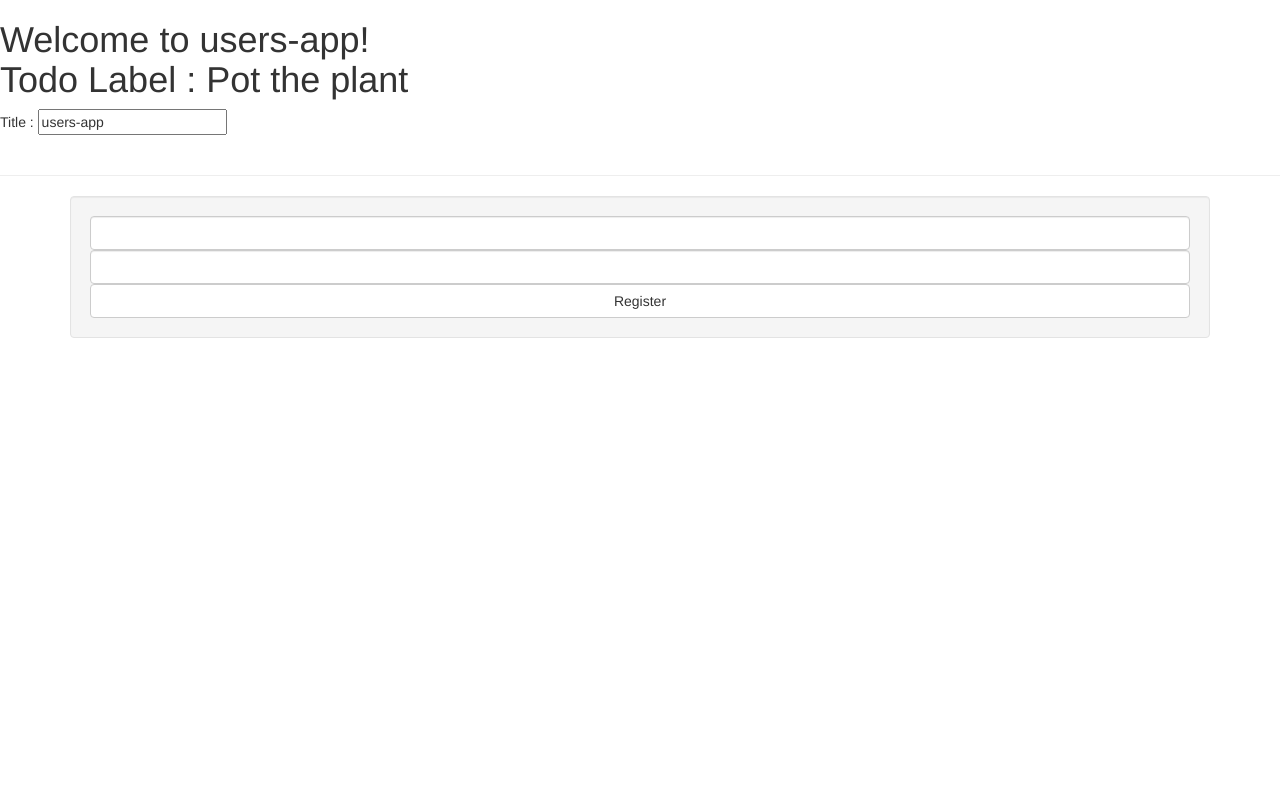
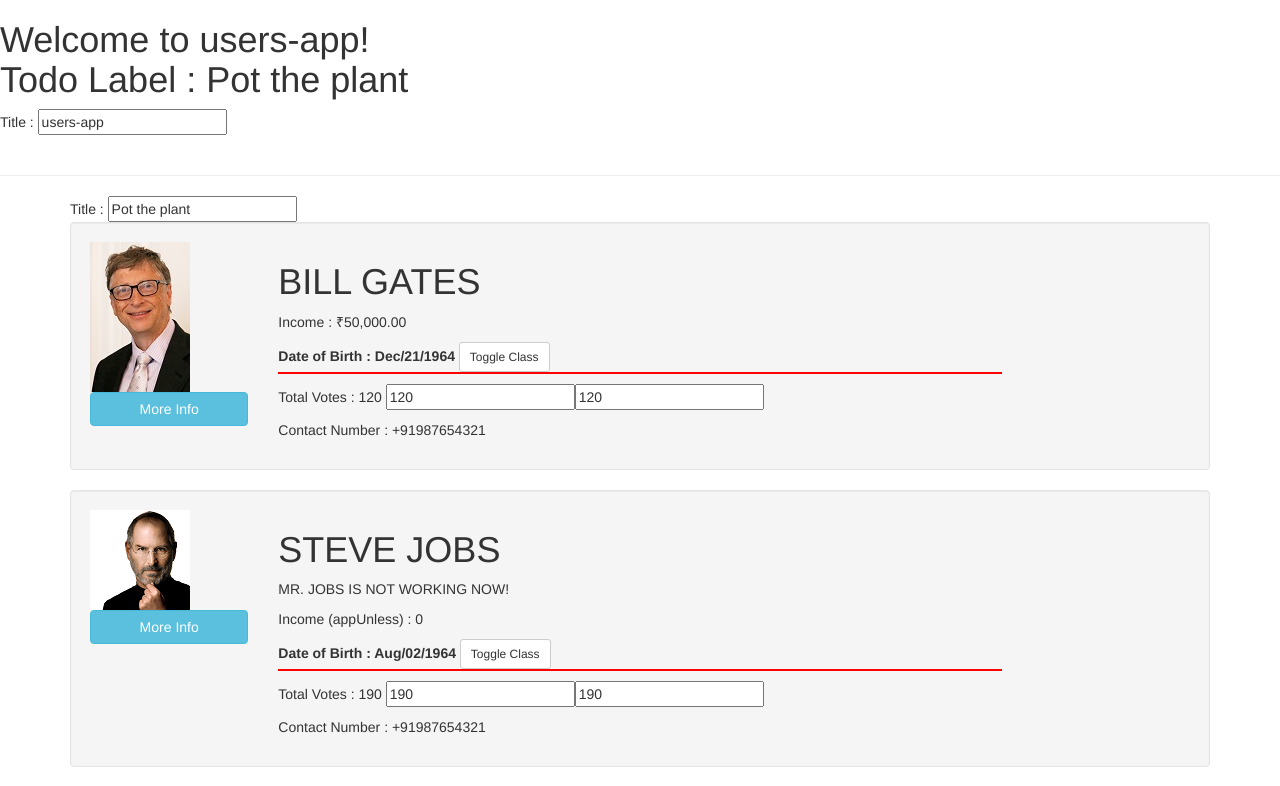
Before and after one commit to synergy2411/erc, an Angular app: page / in a window 1280 px wide. Shown: the top 786 px of the page. Built offline with nearby package versions, Linux system fonts and the light colour scheme.

Commit message:
pipes added

```diff
--- a/src/app/app.component.html
+++ b/src/app/app.component.html
@@ -12,7 +12,7 @@ Title : <input type="text" [(ngModel)]="title">
 <hr>
 <div class="container">
   <!-- <app-login></app-login> -->
-  <app-register></app-register>
+  <!-- <app-register></app-register> -->
 </div>
 
-<!-- <app-users [title]="title" [todo] = "todo"></app-users> -->
+<app-users [title]="title" [todo] = "todo"></app-users>
--- a/src/app/app.module.ts
+++ b/src/app/app.module.ts
@@ -10,6 +10,7 @@ import { HighlightDirective } from './directives/highlight.directive';
 import { UnlessDirective } from './directives/unless.directive';
 import { LoginComponent } from './login/login.component';
 import { RegisterComponent } from './register/register.component';
+import { NationalCodePipe } from './pipes/national-code.pipe';
 
 @NgModule({
   declarations: [
@@ -20,7 +21,8 @@ import { RegisterComponent } from './register/register.component';
     HighlightDirective,
     UnlessDirective,
     LoginComponent,
-    RegisterComponent
+    RegisterComponent,
+    NationalCodePipe
   ],
   imports: [
     BrowserModule, FormsModule, ReactiveFormsModule
--- /dev/null
+++ b/src/app/pipes/national-code.pipe.ts
@@ -0,0 +1,18 @@
+import { Pipe, PipeTransform } from '@angular/core';
+
+@Pipe({
+  name: 'nationalCode'
+})
+export class NationalCodePipe implements PipeTransform {
+
+  transform(value: any, code: any): any {
+    switch(code){
+      case 'US' : return "+1" + value;
+      case 'AUS' : return "+12" + value;
+      case 'EUR' : return "+31" + value;
+      default : return "+91" + value;
+    }
+
+  }
+
+}
--- a/src/app/register/register.component.ts
+++ b/src/app/register/register.component.ts
@@ -18,21 +18,22 @@ export class RegisterComponent implements OnInit {
     this.exclamationMark
   ]);
 
-  registerForm : FormGroup;
+  registerForm: FormGroup;
 
-  constructor(private fb : FormBuilder) {
+  constructor(private fb: FormBuilder) {
     this.registerForm = this.fb.group({
-      username : this.username,
-      password : this.password
+      username: this.username,
+      password: this.password
     })
   }
 
-  exclamationMark(input : FormControl){
-    const hasExclamation = input.value.indexOf('!') >=0;
-    return hasExclamation ? null : { "hasExcl" : true}
+  exclamationMark(input: FormControl) {
+    console.log(input);
+    const hasExclamation = input.value.indexOf('!') >= 0;
+    return hasExclamation ? null : { "hasExcl": true }
   }
 
-  onRegister(){
+  onRegister() {
     console.log(this.registerForm);
   }
 
--- a/src/app/users/user-info/user-info.component.html
+++ b/src/app/users/user-info/user-info.component.html
@@ -1,8 +1,8 @@
 <!-- <ng-content select ="header"></ng-content> -->
 
-<h1 appHighlight [myColor] = "'yellow'">{{ user.firstName }} {{ user.lastName }}</h1>
+<h1 appHighlight [myColor] = "'yellow'">{{ user.firstName | uppercase }} {{ user.lastName | uppercase}}</h1>
 
-<p *ngIf="user.isWorking; else elseTemplate">Income : <span [innerHTML]="user.income"></span></p>
+<p *ngIf="user.isWorking; else elseTemplate">Income : <span [innerHTML]="user.income | currency : 'INR'"></span></p>
 
 <!-- <ng-template [ngIf]="!user.isWorking">
   <p>Income from template : {{user.income}}</p>
@@ -21,7 +21,7 @@
 </ng-template>
 
 
-<p [ngClass]= "dynamicClass">Date of Birth : {{ user.dob }}
+<p [ngClass]= "dynamicClass">Date of Birth : {{ user.dob | date : 'MMM/dd/yyyy'}}
 
   <button class="btn btn-default btn-sm" (click)= "onToggle()">Toggle Class</button>
 </p>
@@ -33,4 +33,6 @@
   <input type="number" [(ngModel)]="user.votes">
 </p>
 
+<p>Contact Number : {{ contact_num | nationalCode }}</p>
+
 <!-- <ng-content select ="footer"></ng-content> -->
--- a/src/app/users/user-info/user-info.component.ts
+++ b/src/app/users/user-info/user-info.component.ts
@@ -8,6 +8,7 @@ import { Component, Input } from '@angular/core';
 
 export class UserInfoComponent{
   @Input() user : any;
+  contact_num  = 987654321;
   dynamicClass = {'feature' : false, 'border' : true}
   dynamicStyle = {
     'text-transform' : 'uppercase'
```
Also changed, not shown: 1 other file (tests, documents, lock files or other folders).
